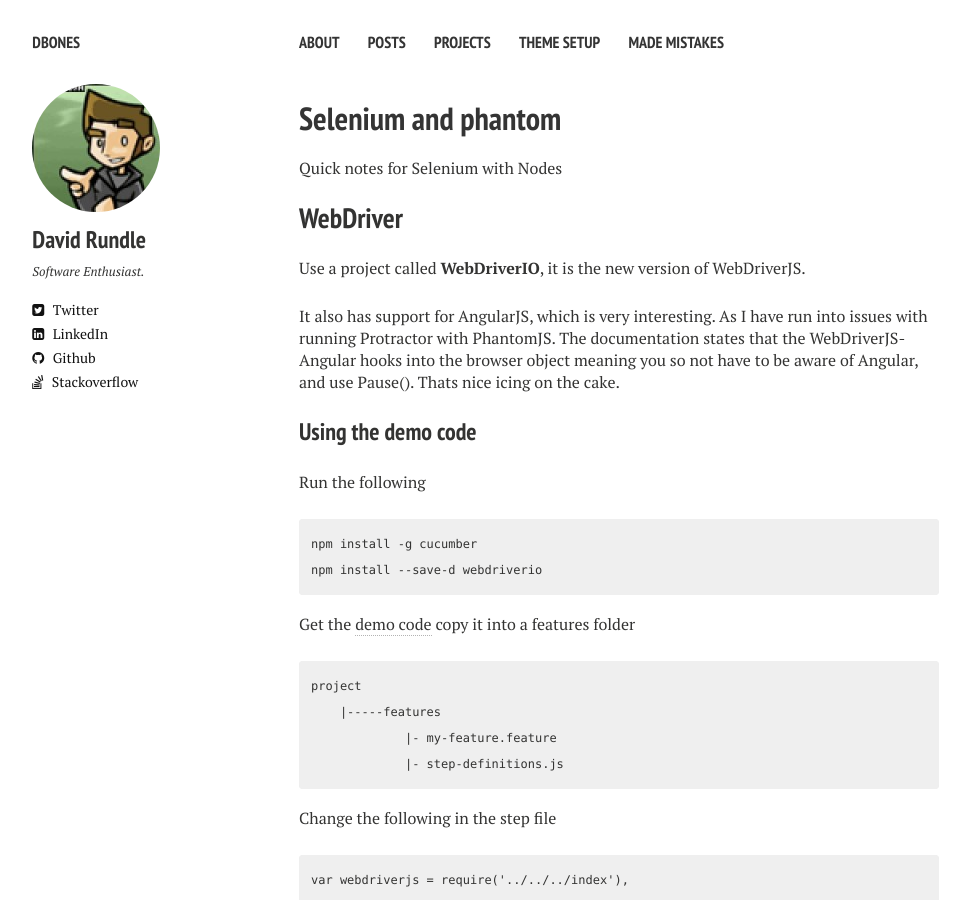
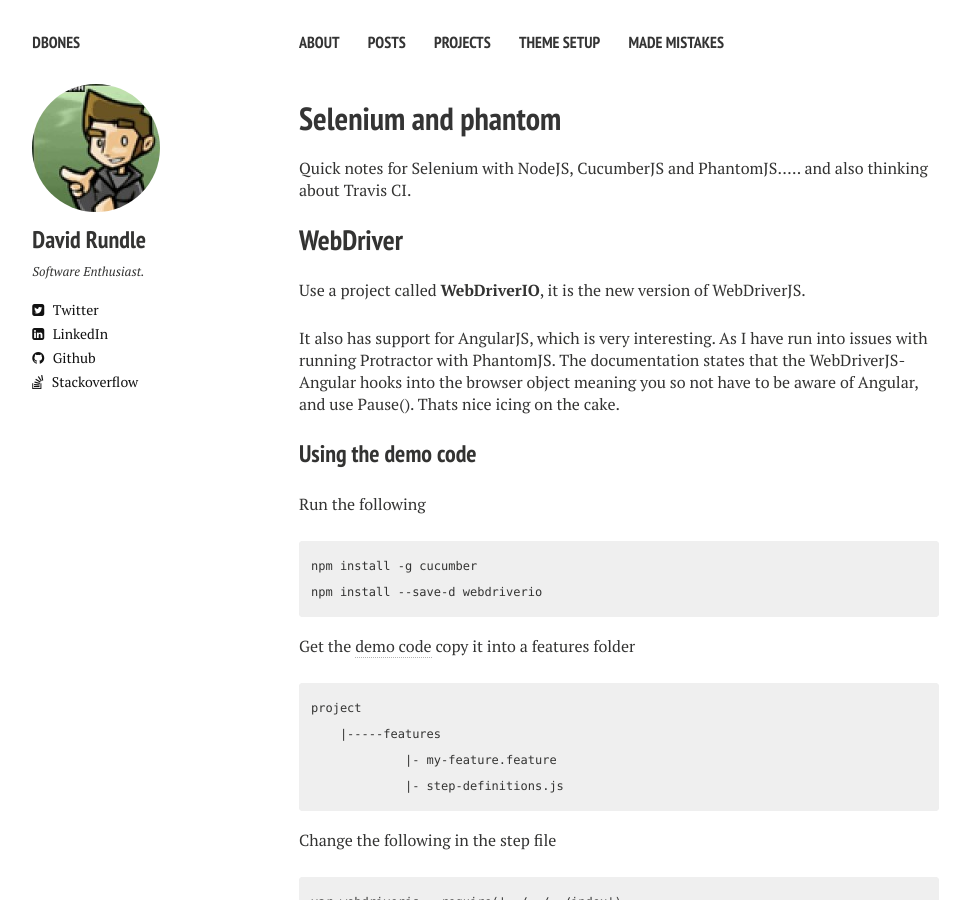
Before and after one commit to dbones/dbones.github.io, a Jekyll site: the page built from _posts/2014-08-25-Selenium.md, in a window 1280 px wide and 900 px high. Shown: the whole window, without its empty margins (21-991 px from the left). Built offline with Jekyll 4.4.1, drawn with Linux system fonts in a browser that asks for light colours; nearby versions of some CDN libraries; comment, search, counter and statistics services are not loaded.

Commit message:
no message

```diff
--- a/_posts/2014-08-25-Selenium.md
+++ b/_posts/2014-08-25-Selenium.md
@@ -7,7 +7,7 @@ date: 2014-08-25
 tags: [test]
 comments: true
 ---
-Quick notes for Selenium with Nodes
+Quick notes for Selenium with NodeJS, CucumberJS and PhantomJS..... and also thinking about Travis CI.
 
 ##WebDriver
 Use a project called **WebDriverIO**, it is the new version of WebDriverJS.
```
